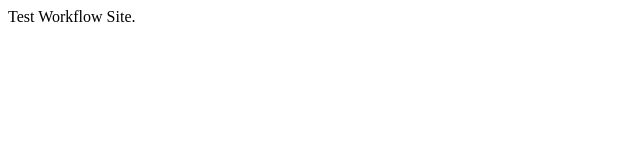
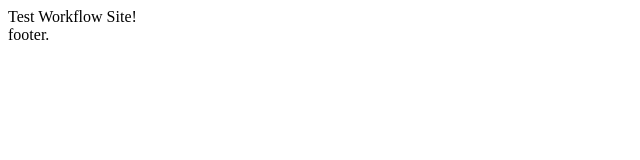
Before and after one commit to ManuelVargas1251/workflowTest, a website: page index.html in a window 1280 px wide. Shown: the full height of the page, 0-640 px from the left. Drawn offline with Linux system fonts and the light colour scheme.

Commit message:
Update index.html

```diff
--- a/index.html
+++ b/index.html
@@ -3,7 +3,7 @@
     <title>Workflow</title>
   </head>
   <body>
-    Test Workflow Site.
+    Test Workflow Site!
   </body>
-  <footer></footer>
+  <footer>footer.</footer>
 </html>
```
